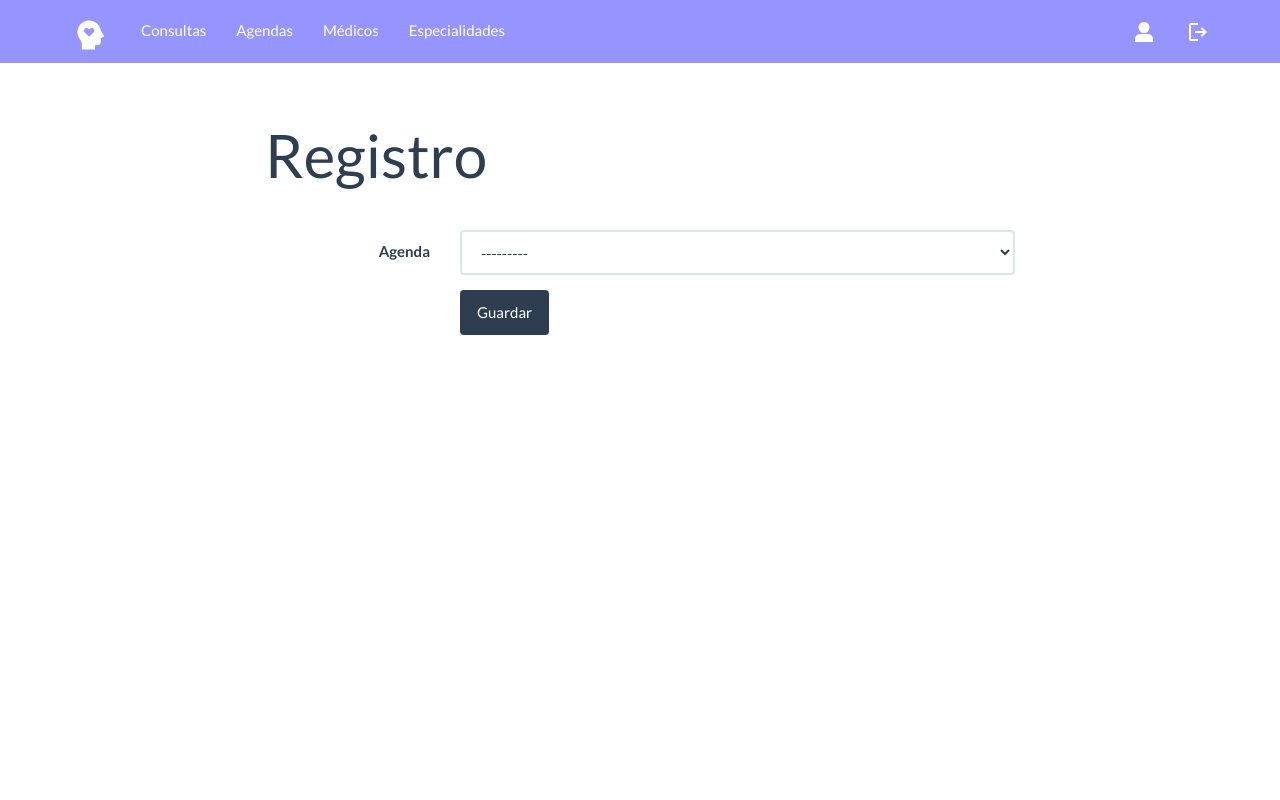
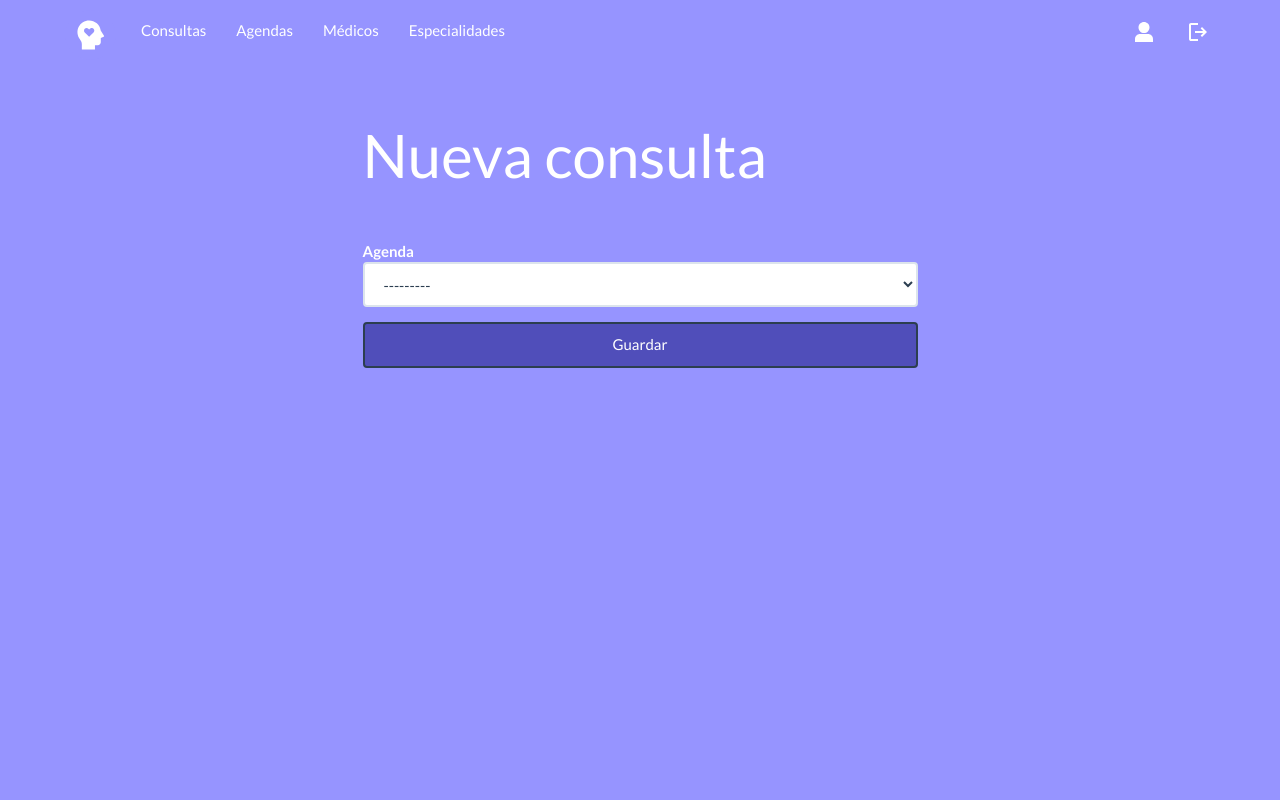
Before and after one commit to Luispmv/Aplicacion-Clinica, a Django app: page /clientes/consultas/criar/ in a window 1280 px wide. Run offline with Django 4.2, Linux system fonts and the light colour scheme; the visitor is signed in with stand-in values (Sample User, id 1); data that the repository does not hold is empty; some libraries are stand-ins or nearby versions.

Commit message:
Estilos consultas

```diff
--- a/templates/clientes/cadastro.html
+++ b/templates/clientes/cadastro.html
@@ -7,10 +7,32 @@
 {% endblock %}
 
 {% block container %}
+
+<style>
+  body{
+    background-color: #9694FF;
+    color: white;
+  }
+  .row{
+    display: flex;
+    justify-content: center;
+  }
+  .form-group{
+    display: grid;
+  }
+  .labelput{
+    display: flex;
+  }
+  .btn{
+    width: 100%;
+    background-color: #504EBA;
+  }
+</style>
+
 <div class="row">
     <div class="col-md-8 col-md-offset-2">
         <div class="page-header">
-            <h1>Registro</h1>
+            <h1>Nueva consulta</h1>
         </div>
         <form class="form-horizontal" method="post">
             {% csrf_token %}
@@ -22,7 +44,7 @@
             <fieldset>
                 {% for field in form %}
                 <div class="form-group{% if field.errors %} has-error{% endif %}">
-                  <label for="{{ field.auto_id }}" class="col-md-3 control-label">
+                  <label for="{{ field.auto_id }}" class="labelput col-md-3 control-label">
                   {{ field.label }}</label>
                   <div class="col-md-9">
                     {% render_field field class="form-control" %}
@@ -33,7 +55,7 @@
                 </div>
                 {% endfor %}
                 <div class="form-group">
-                  <div class="col-md-9 col-md-offset-3">
+                  <div class="col-md-9">
                     <button type="submit" class="btn btn-primary">Guardar</button>
                   </div>
                 </div>
```
